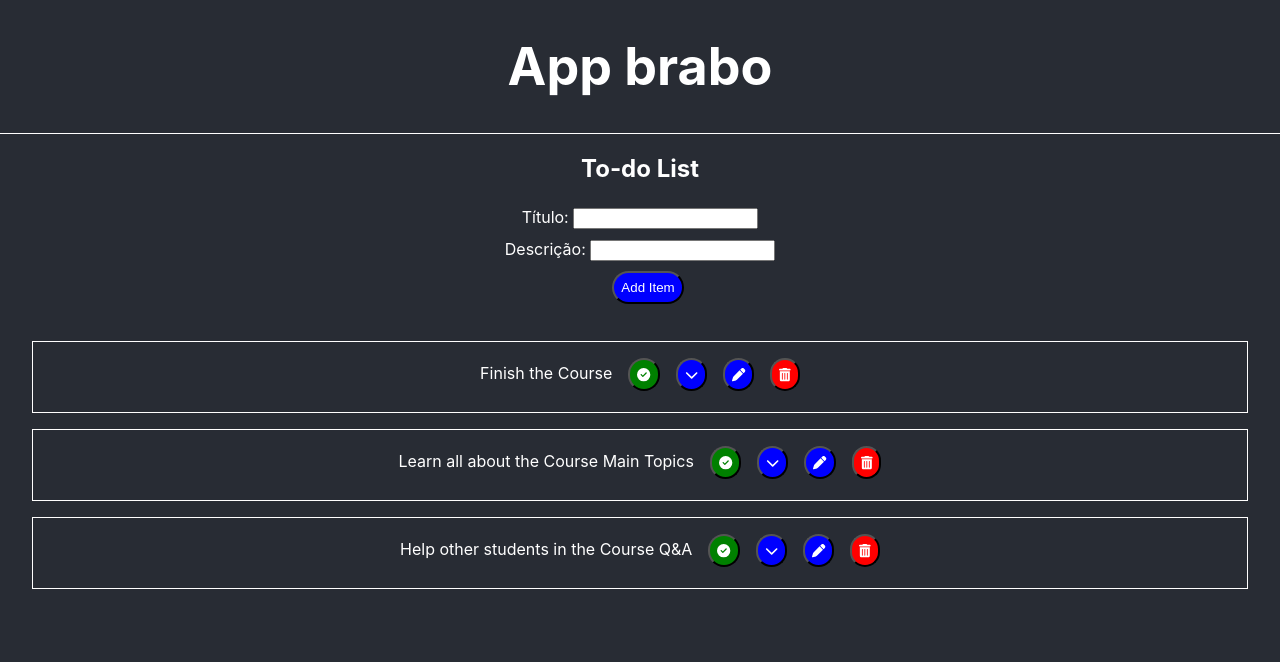
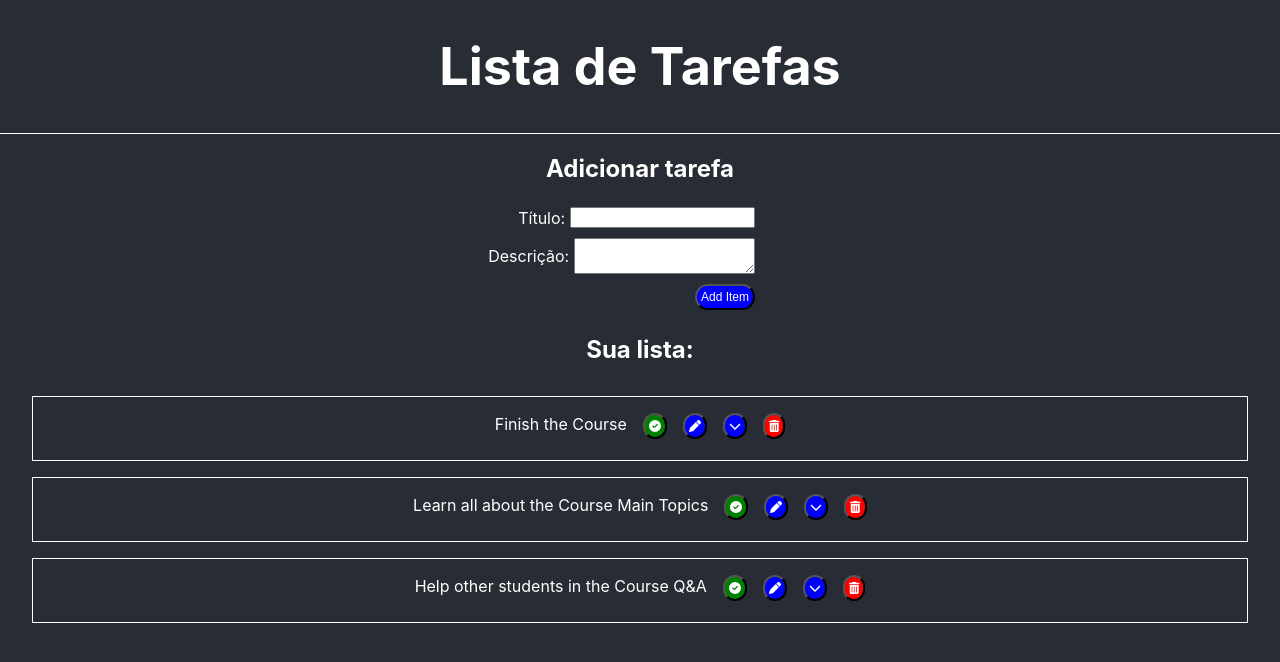
Before and after one commit to Dealeer/MERNCourse, a React (Create React App) app in the folder my-app/: page / in a window 1280 px wide. Shown: the top 662 px of the page. Built offline with nearby package versions, Linux system fonts and the light colour scheme.

Commit message:
version before beautiful-dnd

```diff
--- a/my-app/src/App.js
+++ b/my-app/src/App.js
@@ -39,16 +39,31 @@ function App() {
     setListItems(prevListItems => prevListItems.filter((listItem) => listItem.id !== itemToDelete));
   };
 
+  const updateItemHandler = (itemToUpdate, newValues) => {
+    let updatedTask = listItems.map(item => {
+      if (item.id === itemToUpdate){
+        return ({ ...item,  title: newValues.newTitle, description: newValues.newDescription})
+      }
+      return item;
+    });
+
+    setListItems(prevListItems => {
+      prevListItems = updatedTask;
+      return prevListItems;
+    });
+  };
+
   return (
     <div className="App">
       <header className="App-header">
         <h1>
-          App brabo
+          Lista de Tarefas
         </h1>
       </header>
-      <h2>To-do List</h2>
+      <h2>Adicionar tarefa</h2>
       <NewItem onAddItem={addNewItemHandler} nextObjId={parseInt(listItems[listItems.length-1].id)} />
-      <TodoList items={listItems} onDeleteItem={removeItemHandler} onCompleteItem={completeItemHandler} />
+      <h2>Sua lista:</h2>
+      <TodoList items={listItems} onDeleteItem={removeItemHandler} onCompleteItem={completeItemHandler} onUpdateItem={updateItemHandler} />
     </div>
   );
 }
--- a/my-app/src/components/Button/Button.css
+++ b/my-app/src/components/Button/Button.css
@@ -2,8 +2,9 @@
     margin-left: 1rem;
     background-color: blue;
     color: white;
+    font-size: 12px;
     border-radius: 18px;
-    padding: 7px;
+    padding: 4px;
 }
 
 .button--red{
--- a/my-app/src/components/ListItem/ListItem.js
+++ b/my-app/src/components/ListItem/ListItem.js
@@ -1,13 +1,16 @@
 import { useState } from 'react';
 import { FontAwesomeIcon } from '@fortawesome/react-fontawesome';
-import { faChevronDown, faCircleCheck, faPen, faTrashCan } from '@fortawesome/free-solid-svg-icons';
+import { faChevronDown, faCircleCheck, faPen, faX, faTrashCan } from '@fortawesome/free-solid-svg-icons';
 
 import './ListItem.css';
 
 import Button from '../Button/Button';
 
 const ListItem = props => {
+    const [updatedTitle, setUpdatedTitle] = useState('');
+    const [updatedDescription, setUpdatedDescription] = useState('');
     const [showDetails, setShowDetails] = useState(false);
+
     let statusClass = 'list-item ';
     let completedButtonClass = 'button--green';
     let rotateButtonClass = 'button--rotate';
@@ -20,6 +23,7 @@ const ListItem = props => {
     const chevronDown = <FontAwesomeIcon icon={faChevronDown} />
     const circleCheck = <FontAwesomeIcon icon={faCircleCheck} />
     const pen = <FontAwesomeIcon icon={faPen} />
+    const xMark = <FontAwesomeIcon icon={faX} />
     const trashCan = <FontAwesomeIcon icon={faTrashCan} />
 
     const completeClickHandler = (event, key) => {
@@ -28,15 +32,43 @@ const ListItem = props => {
         props.onCompleteClick(key);
     };
 
-    const showDetalsHandler = (event, key) => {
+    const showDetailsHandler = () => {
         setShowDetails(prevValue => !prevValue);
+    };
+
+    const updateClickHandler = () => {
+        setShowDetails(true);
+        setUpdatedTitle(props.title);
+        setUpdatedDescription(props.description);
+    };
+
+    const cancelUpdate = () => {
+        setUpdatedTitle('');
+        setUpdatedDescription('');
+        setShowDetails(false);
     }
 
-    const updateClickHandler = (event, key) => {
+    const updateValuesHandler = (event, key) => {
         event.preventDefault();
+        debugger
+        let newValues = {
+            newTitle: updatedTitle,
+            newDescription: updatedDescription
+        };
 
-        props.onCompleteClick(key);
+        setUpdatedTitle('');
+        setUpdatedDescription('');
+        setShowDetails(false);
+
+        props.onUpdateClick(key, newValues);
     };
+
+    const newTitleChangeHandler = event => {
+        setUpdatedTitle(event.target.value);
+    }
+    const newDescriptionChangeHandler = event => {
+        setUpdatedDescription(event.target.value);
+    }
 
     const deleteClickHandler = (event, key) => {
         event.preventDefault();
@@ -48,19 +80,43 @@ const ListItem = props => {
         <li className={statusClass} key={props.liKey}>
             <div className='list-item-container'>
                 {props.title}
-                <Button text={circleCheck} onClickEvt={(e) => completeClickHandler(e, props.liKey)} modifier={completedButtonClass} />
 
+                {updatedTitle ? null : (
+                    <Button text={circleCheck} onClickEvt={(e) => completeClickHandler(e, props.liKey)} modifier={completedButtonClass} />
+                )}
                 {props.completion ? null : (
                 <>
-                    <Button text={chevronDown} onClickEvt={(e) => showDetalsHandler(e, props.liKey)} modifier={showDetails ? rotateButtonClass : null} />
-                    <Button text={pen} onClickEvt={(e) => updateClickHandler(e, props.liKey)} />
+                    <Button text={pen} onClickEvt={
+                        updatedTitle ? (
+                            (e) => updateValuesHandler(e, props.liKey)
+                        ) : (
+                            () => updateClickHandler()
+                        )
+                    } modifier={updatedTitle ? completedButtonClass : null} />
+                    {updatedTitle ? (
+                    <Button text={xMark} onClickEvt={() => cancelUpdate()} modifier='button--red' />
+                    ) : (
+                    <Button text={chevronDown} onClickEvt={() => showDetailsHandler()} modifier={showDetails ? rotateButtonClass : null} />
+                    )}
                 </>
                 )}
 
                 <Button text={trashCan} onClickEvt={(e) => deleteClickHandler(e, props.liKey)} modifier='button--red' />
             </div>
             <div className='list-item-description'>
-                {showDetails ? props.description : null}
+                {showDetails ? (
+                    updatedTitle ? (
+                        <form onSubmit={(e) => updateValuesHandler(e, props.liKey)}>
+                            <label htmlFor='updateTitle'>Edite a tarefa:</label>
+                            <br />
+                            <input type='text' id='updateTitle' value={updatedTitle} onChange={newTitleChangeHandler} />
+                            <br />
+                            <textarea cols='70' rows='3' value={updatedDescription} onChange={newDescriptionChangeHandler} />
+                        </form>
+                    ) : (
+                        props.description
+                    )
+                ) : null}
             </div>
         </li>
     );
--- a/my-app/src/components/NewItem/NewItem.css
+++ b/my-app/src/components/NewItem/NewItem.css
@@ -1,13 +1,23 @@
 .new-item{
+    margin: 0 auto;
     display: flex;
     flex-direction: column;
+    align-items: flex-end;
+    max-width: 240px;
 }
 .new-item div{
     margin: 5px;
+    display: flex;
+    align-items: center;
+    justify-content: center;
+}
+.new-item label{
+    margin-right: .3rem;
 }
 
 .warning-text {
     position: absolute;
-    margin: .4rem 1rem;
     color: red;
+    margin-left: -210px;
+    font-size: 12px;
 }
--- a/my-app/src/components/NewItem/NewItem.js
+++ b/my-app/src/components/NewItem/NewItem.js
@@ -39,12 +39,12 @@ const NewItem = props => {
     return (
         <form className="new-item" onSubmit={addItemHandler}>
             <div>
-                <label for="title">Título: </label>
-                <input type="text" value={enteredTitle} onChange={titleChangeHandler} />
+                <label htmlFor="title">Título: </label>
+                <input type="text" id="title" value={enteredTitle} onChange={titleChangeHandler} />
             </div>
             <div>
-                <label for="description">Descrição: </label>
-                <input type="text" value={enteredDescription} onChange={descriptionChangeHandler} />
+                <label htmlFor="description">Descrição: </label>
+                <textarea id="description" value={enteredDescription} onChange={descriptionChangeHandler} />
             </div>
             <div>
                 <Button type='submit' text='Add Item' />
--- a/my-app/src/components/TodoList/TodoList.js
+++ b/my-app/src/components/TodoList/TodoList.js
@@ -4,12 +4,16 @@ import ListItem from '../ListItem/ListItem';
 
 const TodoList = props => {
 
-    const deleteItemHandler = (id) => {
-        props.onDeleteItem(id);
+    const deleteItemHandler = (id, newValues) => {
+        props.onDeleteItem(id, newValues);
     };
 
     const completeItemHandler = (id) => {
         props.onCompleteItem(id);
+    }
+
+    const updateItemHandler = (id, newValues) => {
+        props.onUpdateItem(id, newValues);
     }
 
     return (
@@ -18,7 +22,7 @@ const TodoList = props => {
             props.items.map((item) => {
                 if(item.completed === false){
                 return (
-                    <ListItem title={item.title} description={item.description} liKey={item.id} completion={item.completed} onCompleteClick={completeItemHandler} onDeleteClick={deleteItemHandler} />
+                    <ListItem title={item.title} description={item.description} liKey={item.id} completion={item.completed} onCompleteClick={completeItemHandler} onDeleteClick={deleteItemHandler} onUpdateClick={updateItemHandler} />
                 );
                 }
             })
@@ -27,7 +31,7 @@ const TodoList = props => {
             props.items.map((item) => {
                 if(item.completed === true){
                 return (
-                    <ListItem title={item.title} description={item.description} liKey={item.id} completion={item.completed} onCompleteClick={completeItemHandler} onDeleteClick={deleteItemHandler} />
+                    <ListItem title={item.title} description={item.description} liKey={item.id} completion={item.completed} onCompleteClick={completeItemHandler} onDeleteClick={deleteItemHandler} onUpdateClick={updateItemHandler} />
                 );
                 }
             })
--- a/package.json
+++ b/package.json
@@ -3,6 +3,7 @@
     "@fortawesome/fontawesome-svg-core": "^6.4.0",
     "@fortawesome/free-regular-svg-icons": "^6.4.0",
     "@fortawesome/free-solid-svg-icons": "^6.4.0",
-    "@fortawesome/react-fontawesome": "^0.2.0"
+    "@fortawesome/react-fontawesome": "^0.2.0",
+    "react-beautiful-dnd": "^13.1.1"
   }
 }
```
Also changed, not shown: 1 other file (tests, documents, lock files or other folders).
